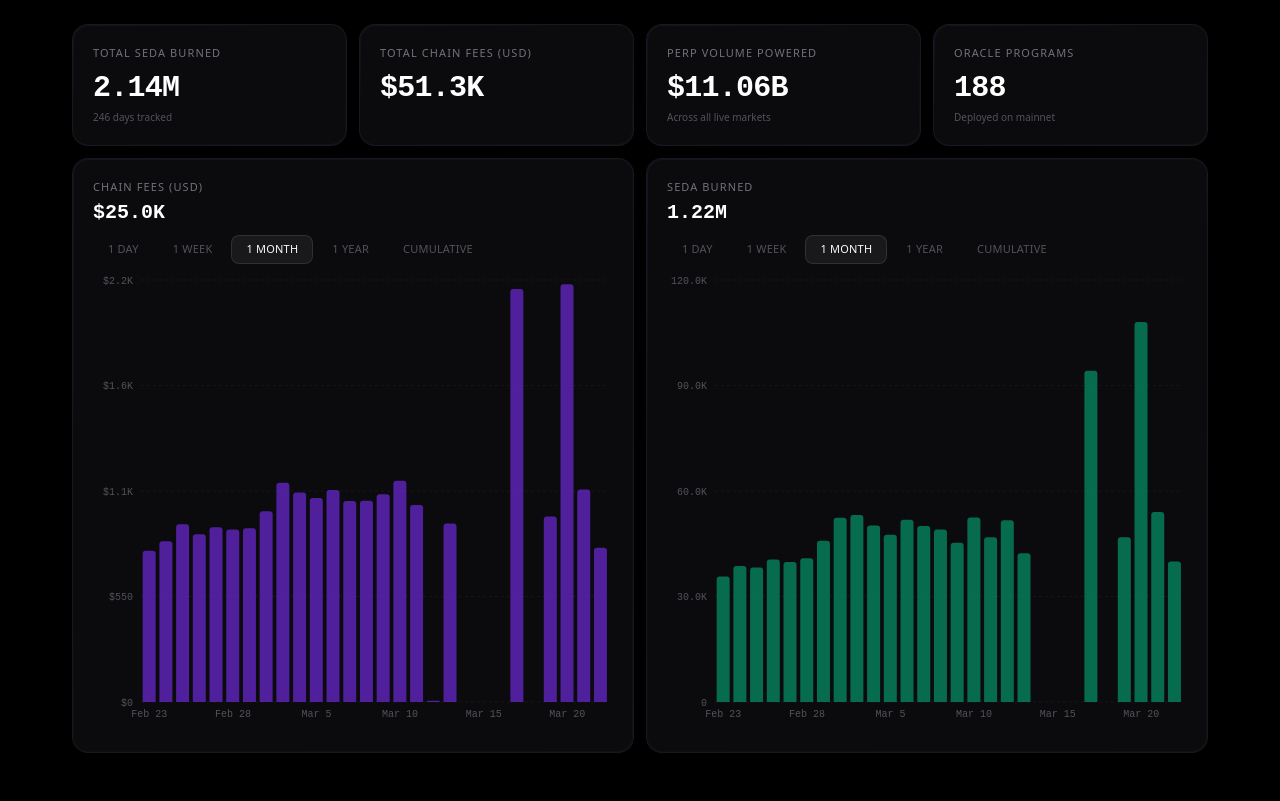
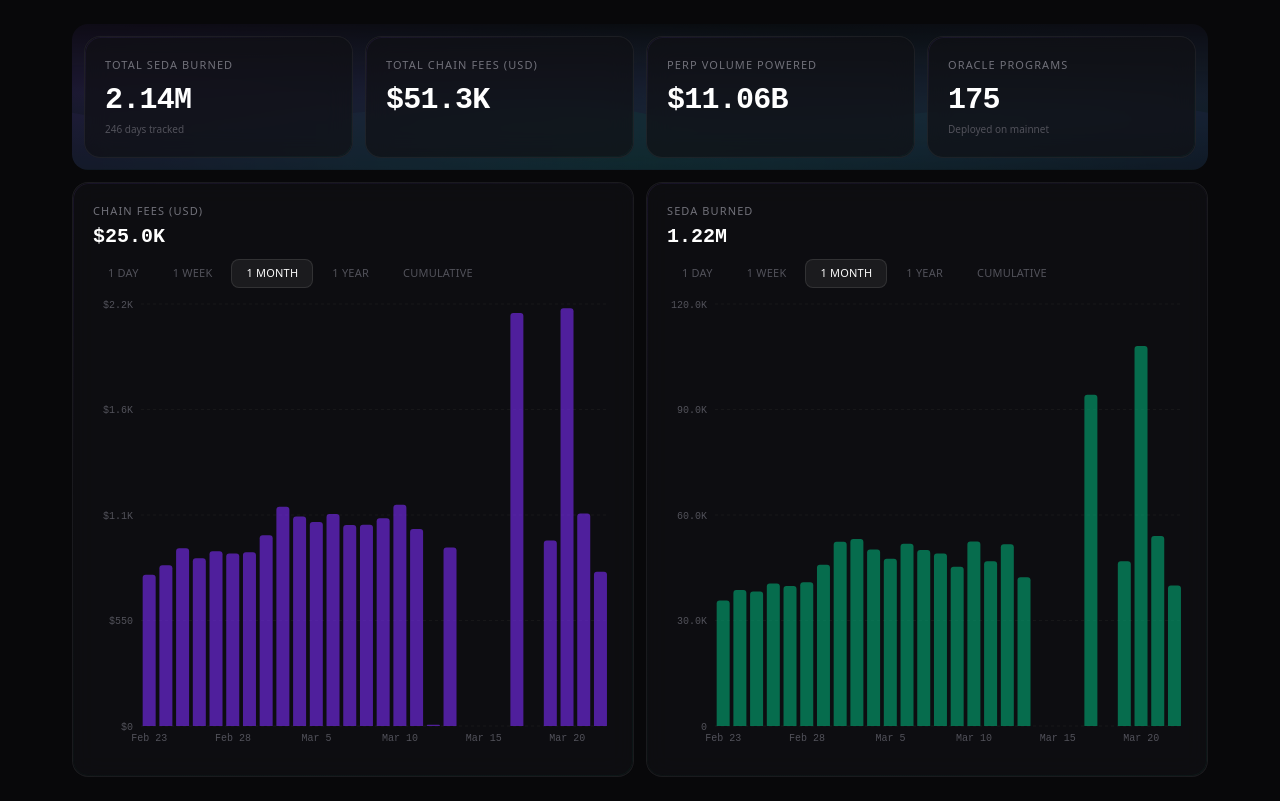
Before and after one commit to Matt-SEDA/seda-burns-redesign, a Next.js app: page / in a window 1280 px wide. Built offline with nearby package versions, Linux system fonts and the light colour scheme.

Commit message:
Add animated background behind metrics

```diff
--- a/src/app/globals.css
+++ b/src/app/globals.css
@@ -17,7 +17,7 @@
 
 body {
   font-family: var(--font-body);
-  background: #000000;
+  background: #08080a;
   color: #fafafa;
   margin: 0;
   -webkit-font-smoothing: antialiased;
@@ -103,3 +103,13 @@
   background: rgba(255, 255, 255, 0.06);
   border-color: rgba(255, 255, 255, 0.1);
 }
+
+/* Wavy gradient animations for metrics background */
+@keyframes waveMove {
+  0% { transform: translate(0%, 0%) rotate(0deg); }
+  100% { transform: translate(-10%, 5%) rotate(3deg); }
+}
+@keyframes waveMove2 {
+  0% { transform: translate(0%, 0%) rotate(0deg) scale(1); }
+  100% { transform: translate(5%, -8%) rotate(-2deg) scale(1.05); }
+}
--- a/src/app/layout.tsx
+++ b/src/app/layout.tsx
@@ -9,14 +9,7 @@
 export default function RootLayout({ children }: { children: React.ReactNode }) {
   return (
     <html lang="en">
-      <body>
-        {children}
-        <script dangerouslySetInnerHTML={{ __html: `
-          setInterval(() => {
-            window.parent.postMessage({ type: "seda-resize", height: document.body.scrollHeight }, "*");
-          }, 500);
-        `}} />
-      </body>
+      <body>{children}</body>
     </html>
   );
 }
--- a/src/components/Dashboard.tsx
+++ b/src/components/Dashboard.tsx
@@ -34,10 +34,51 @@
   const totalUsd = records.reduce((s, r) => s + r.usd, 0);
 
   return (
-    <div className="min-h-screen bg-black px-3 py-3 sm:px-5 sm:py-4 lg:px-8 lg:py-6 max-w-[1200px] mx-auto">
+    <div className="min-h-screen bg-[#08080a] px-3 py-3 sm:px-5 sm:py-4 lg:px-8 lg:py-6 max-w-[1200px] mx-auto">
 
-      {/* Top metrics row - 2x2 on mobile, 4 across on desktop */}
-      <div className="grid grid-cols-2 lg:grid-cols-4 gap-2 sm:gap-3 mb-2 sm:mb-3">
+      {/* Top metrics row with animated background */}
+      <div className="relative rounded-2xl overflow-hidden mb-2 sm:mb-3">
+        {/* Animated wavy gradient background */}
+        <div className="absolute inset-0 opacity-40" style={{ zIndex: 0 }}>
+          <div className="absolute inset-0 animate-wave-slow">
+            <div
+              className="absolute w-[200%] h-[200%] -top-1/2 -left-1/2"
+              style={{
+                background: 'radial-gradient(ellipse at 30% 50%, rgba(139, 92, 246, 0.4) 0%, transparent 50%), radial-gradient(ellipse at 70% 50%, rgba(6, 214, 160, 0.3) 0%, transparent 50%), radial-gradient(ellipse at 50% 80%, rgba(99, 102, 241, 0.2) 0%, transparent 40%)',
+                animation: 'waveMove 12s ease-in-out infinite alternate',
+              }}
+            />
+          </div>
+          <div className="absolute inset-0">
+            <div
+              className="absolute w-[200%] h-[200%] -top-1/4 -left-1/4"
+              style={{
+                background: 'radial-gradient(ellipse at 60% 40%, rgba(139, 92, 246, 0.25) 0%, transparent 45%), radial-gradient(ellipse at 20% 70%, rgba(6, 214, 160, 0.2) 0%, transparent 40%)',
+                animation: 'waveMove2 15s ease-in-out infinite alternate',
+              }}
+            />
+          </div>
+          {/* Curved wave overlay */}
+          <svg className="absolute bottom-0 left-0 w-full" viewBox="0 0 1200 120" preserveAspectRatio="none" style={{ opacity: 0.15 }}>
+            <path d="M0,60 C200,100 400,20 600,60 C800,100 1000,20 1200,60 L1200,120 L0,120Z" fill="url(#waveGrad)">
+              <animate attributeName="d" dur="8s" repeatCount="indefinite" values="
+                M0,60 C200,100 400,20 600,60 C800,100 1000,20 1200,60 L1200,120 L0,120Z;
+                M0,50 C200,20 400,90 600,50 C800,20 1000,90 1200,50 L1200,120 L0,120Z;
+                M0,60 C200,100 400,20 600,60 C800,100 1000,20 1200,60 L1200,120 L0,120Z
+              " />
+            </path>
+            <defs>
+              <linearGradient id="waveGrad" x1="0" y1="0" x2="1" y2="0">
+                <stop offset="0%" stopColor="#8b5cf6" />
+                <stop offset="50%" stopColor="#06d6a0" />
+                <stop offset="100%" stopColor="#6366f1" />
+              </linearGradient>
+            </defs>
+          </svg>
+        </div>
+
+        {/* Metric cards */}
+        <div className="relative z-10 grid grid-cols-2 lg:grid-cols-4 gap-2 sm:gap-3 p-2 sm:p-3">
           <MetricCard
             label="Total SEDA Burned"
             value={formatNumber(totalSeda)}
@@ -54,16 +95,17 @@
           <MetricCard
             label="Perp Volume Powered"
             value={formatUSD(11060000000)}
-          sub="Across all live markets"
+            sub={'\u00A0'}
             animClass="fade-up-3"
           />
           {/* ✏️ EDIT Oracle Programs here — change the string below */}
           <MetricCard
             label="Oracle Programs"
-          value="188"
+            value="175"
             sub="Deployed on mainnet"
             animClass="fade-up-4"
           />
+        </div>
       </div>
 
       {/* Charts - stacked on mobile, side by side on desktop */}
```
Also changed, not shown: 1 other file (tests, documents, lock files or other folders). Lines whose indentation alone changed are shown as unchanged.
